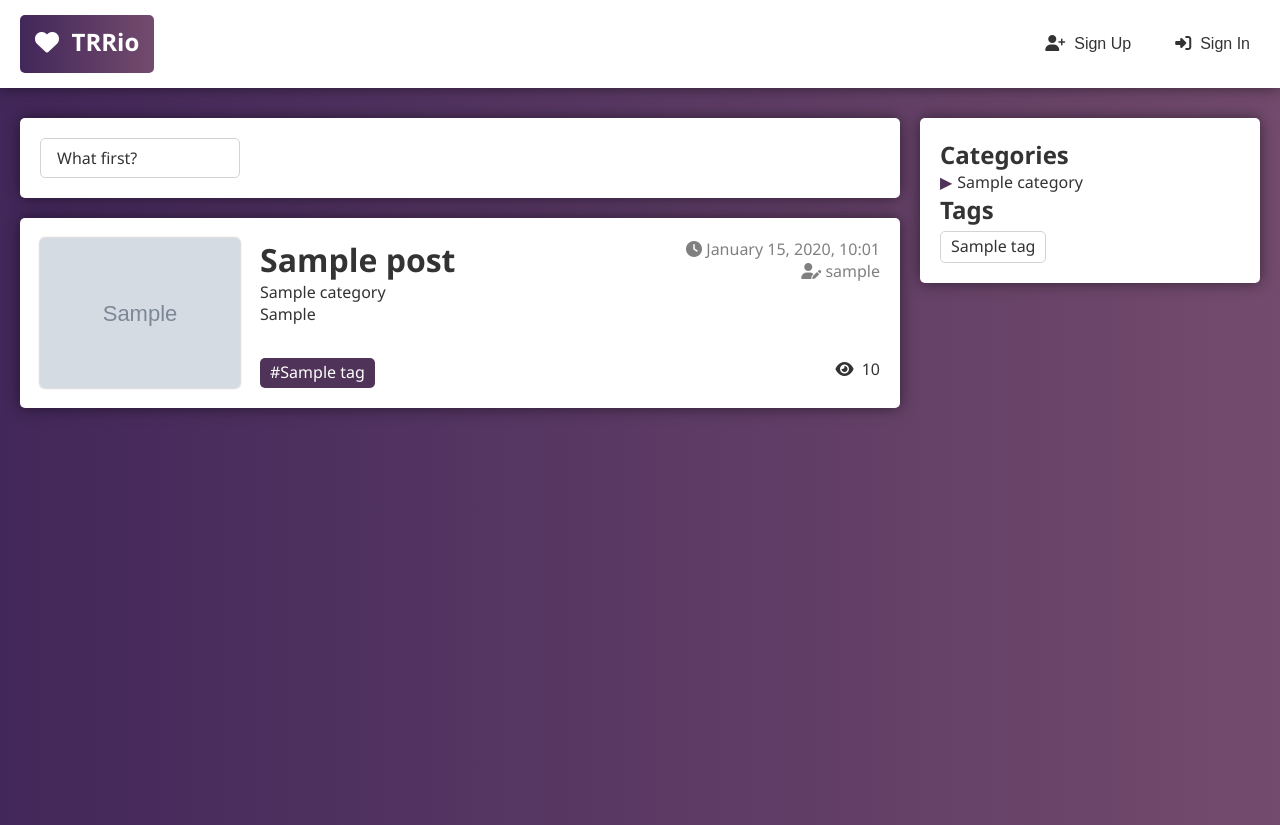
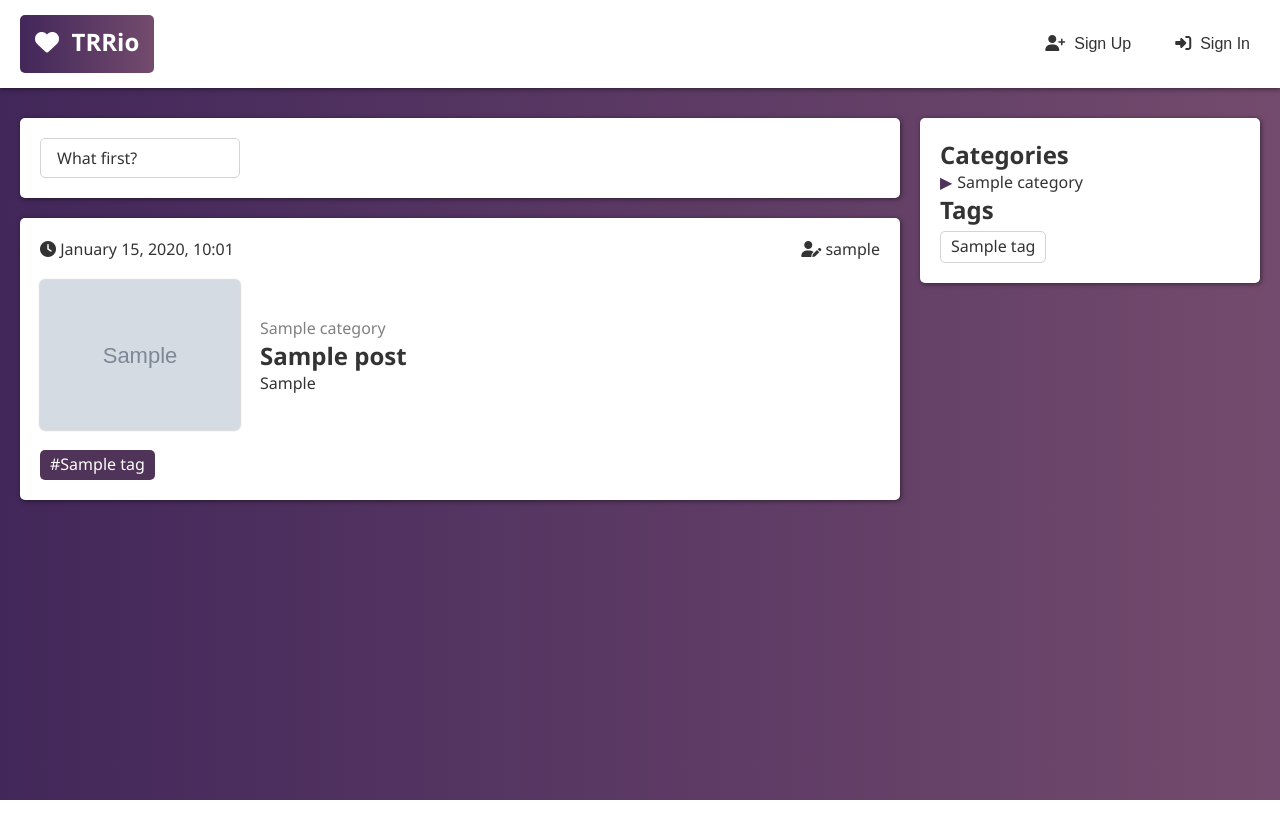
Before and after one commit to Wasth/djblog, a Django app: page / in a window 1280 px wide. After the commit the page ends 800 px from the top, so only its background shows below. Run offline with Django 3.2, Linux system fonts and the light colour scheme; tables that the repository leaves empty hold one stand-in row (values such as "Sample post"); grey boxes marked "Sample" are stand-in pictures; some libraries are stand-ins or nearby versions.

Commit message:
Some lil redesign of post block in list

```diff
--- a/blog/static/blog/css/style.css
+++ b/blog/static/blog/css/style.css
@@ -6,7 +6,15 @@
     font-family: "Segoe UI", sans-serif;
     color: #333333;
 }
-
+.clear {
+    clear: both;
+}
+.fleft {
+    float: left;
+}
+.fright {
+    float: right;
+}
 .container {
     max-width: 1240px;
     margin: 0 auto;
@@ -69,7 +77,7 @@
     background-color: #fff;
     border-radius: 5px;
     padding: 20px;
-    box-shadow: 0 0 15px rgba(0, 0, 0, 0.5);
+    box-shadow: 1px 1px 5px 0px rgba(0, 0, 0, 0.5);
 }
 form p {
     padding: 10px 0;
@@ -82,7 +90,7 @@
 /*#*/
 .header {
     padding: 15px 0;
-    box-shadow: 0 0 15px rgba(0, 0, 0, 0.5);
+    box-shadow: 1px 1px 5px 0px rgba(0, 0, 0, 0.5);
     z-index: 10;
     background-color: #fff;
     position: fixed;
@@ -95,8 +103,9 @@
 .wrapper {
     background: linear-gradient(to right, #42275a, #734b6d);
     z-index: 1;
-    min-height: calc(100vh - 73px);
+    min-height: calc(100vh - 118px);
     padding-top: 98px;
+    padding-bottom: 20px;
 }
 
 .wrapper .container {
@@ -110,7 +119,7 @@
 
 .sidebar {
     background-color: #fff;
-    box-shadow: 0 0 15px rgba(0, 0, 0, 0.5);
+    box-shadow: 1px 1px 5px 0px rgba(0, 0, 0, 0.5);
     border-radius: 5px;
     margin-top: 20px;
     padding: 20px;
@@ -126,6 +135,17 @@
 .sidebar .category a {
     text-decoration: none;
     color: #333333;
+}
+.sidebar .category.selected:before {
+    color: white;
+}
+.sidebar .category.selected {
+    background-color: #503358;
+    padding: 5px;
+    border-radius: 5px;
+}
+.sidebar .category.selected a {
+    color: white;
 }
 .sidebar .tag {
     background-color: #fff;
@@ -191,29 +211,41 @@
     border-radius: 5px;
     margin-top: 20px;
     padding: 20px;
-    box-shadow: 0 0 15px rgba(0, 0, 0, 0.5);
+    box-shadow: 1px 1px 5px 0px rgba(0, 0, 0, 0.5);
 }
 
 .post {
     background-color: #fff;
-    box-shadow: 0 0 15px rgba(0, 0, 0, 0.5);
+    box-shadow: 1px 1px 5px 0px rgba(0, 0, 0, 0.5);
     border-radius: 5px;
     margin-top: 20px;
     padding: 20px;
     display: flex;
-    position: relative;
+    flex-direction: column;
 }
-
+.post header {
+    display: flex;
+    justify-content: space-between;
+    margin-bottom: 20px;
+}
+.post footer {
+    margin-top: 20px;
+}
+.post > div {
+    display: flex;
+    align-items: center;
+}
 .post .img {
     width: 200px;
-    /*background: linear-gradient(to right, #42275a, #734b6d);*/
     border-radius: 5px;
-    /*padding: 1px;*/
     display: flex;
     align-items: center;
-
+    float: left;
 }
-
+.post a {
+    text-decoration: none;
+    color: #333333;
+}
 .post .category {
     color: gray;
 }
@@ -226,33 +258,7 @@
 
 .post .content {
     margin-left: 20px;
-    display: flex;
-    flex-wrap: wrap;
-    /*align-items: baseline;*/
 }
-
-.post .left {
-    flex: 1;
-    height: calc(100% - 30px);
-}
-
-.post .left a {
-    text-decoration: none;
-    color: #333333;
-}
-
-.post .right {
-    width: 205px;
-    text-align: right;
-    color: gray;
-}
-
-.post .bottom {
-    width: 100%;
-    display: flex;
-    justify-content: space-between;
-}
-
 
 .tag {
     display: inline-block;
@@ -278,7 +284,7 @@
     margin: 20px auto 0;
     border-radius: 5px;
     padding: 20px;
-    box-shadow: 0 0 15px rgba(0, 0, 0, 0.5);
+    box-shadow: 1px 1px 5px 0px rgba(0, 0, 0, 0.5);
     text-align: center;
 }
 
--- a/blog/templates/blog/index.html
+++ b/blog/templates/blog/index.html
@@ -18,32 +18,32 @@
         </form>
     </div>
     {% for post in posts %}
-        <div class="post">
+        <article class="post">
+            <header>
+                <p><i class="fas fa-clock"></i> {{ post.pub_date|date:"F j, Y, H:m" }}</p>
+                <p><i class="fas fa-user-edit"></i> {{ post.author.username }}</p>
+            </header>
+
+            <div>
                 <div class="img">
                     <img src="{{ post.image.url }}" class="post-img" alt="">
                 </div>
                 <div class="content">
-                <div class="left">
+                    <p class='category'>{{ post.category.name }}</p>
                     <a href="{% url 'detail' post.id %}">
                         <h1>{{ post.title }}</h1>
-                        <p>{{ post.category.name }}</p>
                         <p>{{ post.anons }}</p>
                     </a>
                 </div>
-                <div class="right">
-                    <p><i class="fas fa-clock"></i> {{ post.pub_date|date:"F j, Y, H:m" }}</p>
-                    <p><i class="fas fa-user-edit"></i> {{ post.author.username }}</p>
             </div>
-                <div class="bottom">
+            <footer>
                 <p>
                     {% for tag in post.tag.all %}
                         <span class="tag">#{{ tag.name }}</span>
                     {% endfor %}
                 </p>
-                    <p><i class="fas fa-eye"></i>&nbsp;&nbsp;{{ post.views }}</p>
-                </div>
-            </div>
-        </div>
+            </footer>
+        </article>
     {% empty %}
         <h3 class="post">Nothing has been posted yet</h3>
     {% endfor %}
```
Lines whose indentation alone changed are shown as unchanged.
